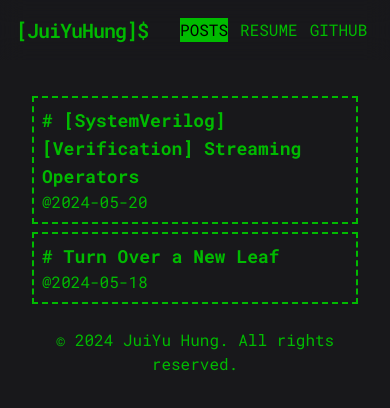
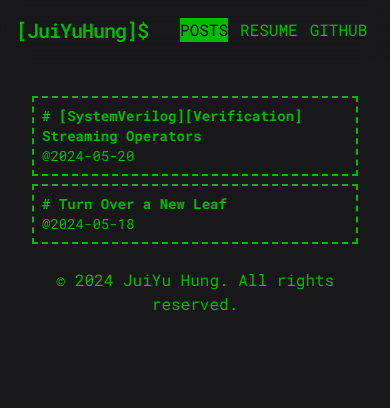
Before and after one commit to JuiYuHung-craftcat/juiyuhung-homepage, a Next.js app: page / in a window 390 px wide. Shown: the top 408 px of the page. Built offline with nearby package versions, Linux system fonts and the light colour scheme.

Commit message:
Fix homepage font size

```diff
--- a/app/page.tsx
+++ b/app/page.tsx
@@ -15,7 +15,8 @@
       {allPostsData.map(({ id, date, title }) => (
         <a key={id} href={`posts/${id}`}>
           <div className="mb-2 p-2 hover:bg-terminal_green hover:text-black border-terminal_green border-2 border-dashed">
-            <p className="font-bold text-lg"># {title}</p>@{date}
+            <p className="font-bold md:text-lg text-sm"># {title}</p>
+            <p className="md:text-base text-sm">@{date}</p>
           </div>
         </a>
       ))}
```
